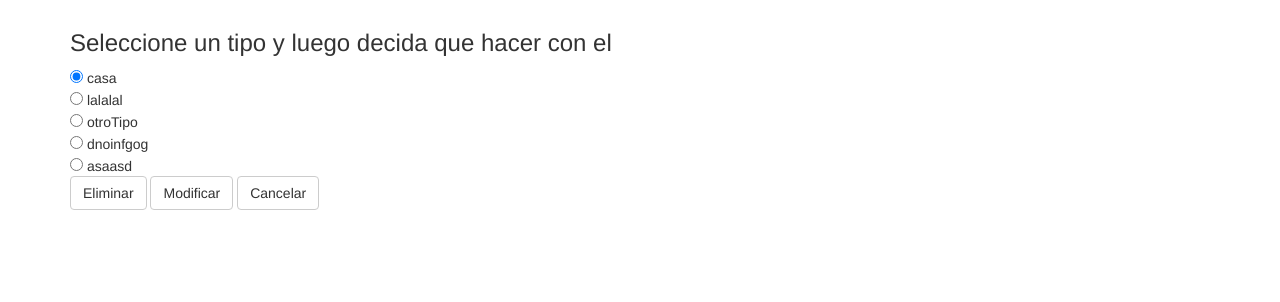
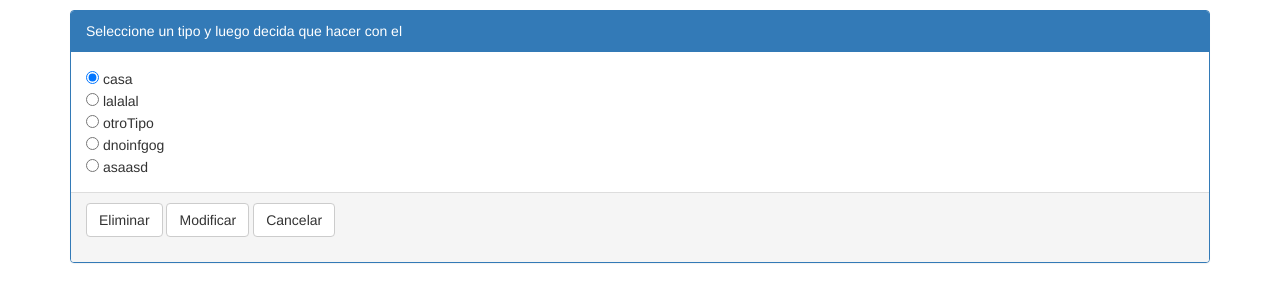
Before and after one commit to parinisantiago/couchinn, a PHP site: page /listado_tipos_hospedajes.php in a window 1280 px wide. Shown: the part 54-356 px from the top of the page. Run offline with PHP 8.4, Linux system fonts and the light colour scheme; a user stored in the database is signed in; data comes from the database, SQL or seed files in the repository.

Commit message:
agregue un poco de css

```diff
--- a/listado_tipos_hospedajes.php
+++ b/listado_tipos_hospedajes.php
@@ -21,12 +21,16 @@ if( isset($_SESSION['sesion_usuario']) ){
 
 		<?php include("navbar.php"); ?>
 		<div class="container">
-			<h3>Seleccione un tipo y luego decida que hacer con el</h3>
+			<div class="panel panel-primary">
+			<div class="panel-heading">
+				Seleccione un tipo y luego decida que hacer con el
+			</div>
 			<?php if (isset($_GET['msg'])) { ?>
 				<div id="alert" role="alert" class="col-md-offset-2 col-md-8 alert <?php echo($_GET['class']) ?>">
 					<?php echo($_GET['msg']); ?>
 				</div>
 			<?php } ?>
+				<div class="panel-body">
 			<form name ="form1" method ="post" action ="radioButton.php">
 			<?php
 			include_once("conectarBD.php");
@@ -46,15 +50,20 @@ if( isset($_SESSION['sesion_usuario']) ){
              			<input type='radio' checked name='nomTipoAModificar' value= <?php echo($nombre);?>> <?php echo($nombre); ?> <br>
              			<?php $temp = 0; ?>
              		<?php	} else {?>
-             			<input type='radio' name='nomTipoAModificar' value= <?php echo($nombre);?>> <?php echo($nombre); ?> <br>
+             			<input type='radio'  name='nomTipoAModificar' value= <?php echo($nombre);?>> <?php echo($nombre); ?> <br>
              		<?php	} ?>
 				<?php	} ?>
-			<div class="form-group">
+			</div>
+			<div class="panel-footer">
+			<div class="form-group " id="buttons-tipo-couch">
                 <button type="submit" name = "Eliminar" class="btn btn-default">Eliminar</button>
                 <button type="submit" name = "Modificar" class="btn btn-default">Modificar</button>
                 <a class="btn btn-default" href="index.php">Cancelar</a>
             </div>
+			</div>
             </form>
+
+			</div>
 		</div>
 		</body>
 
```
